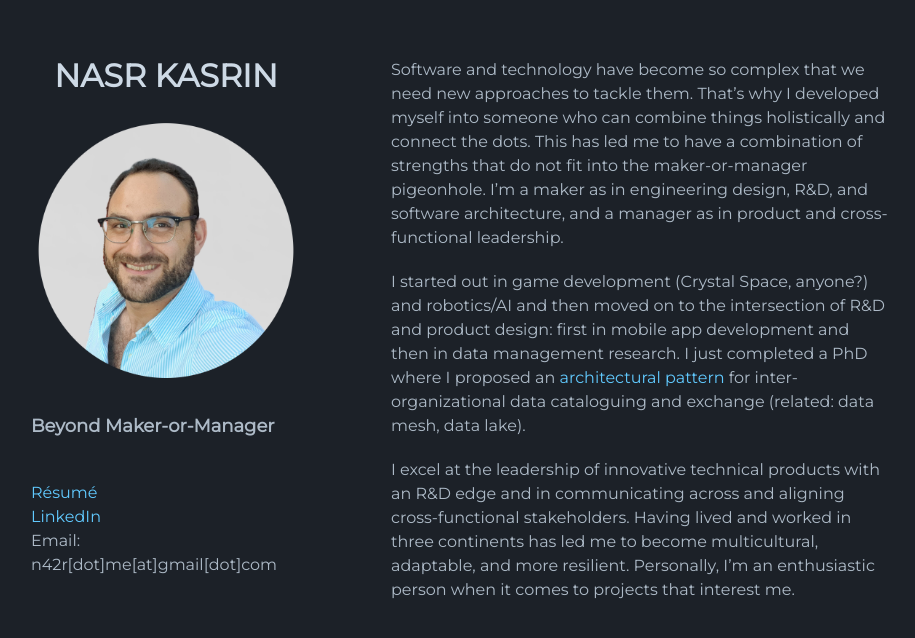
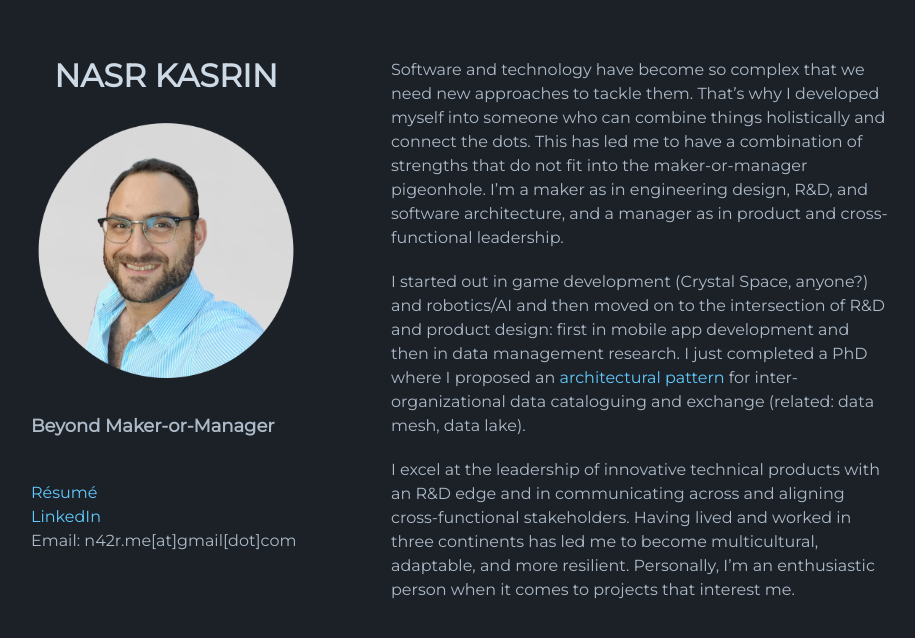
Before and after one commit to n42r/n42r.github.io, a Jekyll site: the page built from index.md, in a window 1280 px wide. Shown: the top 638 px of the page, without its empty margins (179-1094 px from the left). Built offline with Jekyll 4.4.1, drawn with Linux system fonts in a browser that asks for light colours; the repository's description, which GitHub fills in, is left out.

Commit message:
mail fix

```diff
--- a/_config.yml
+++ b/_config.yml
@@ -3,7 +3,7 @@ show_downloads: false
 theme: jekyll-theme-minimal
 title: NASR KASRIN
 roles: Beyond Maker-or-Manager
-email: n42r[dot]me[at]gmail[dot]com
+email: n42r.me[at]gmail[dot]com
 linkedin: nkasrin
 german: index_de
 resume_url: https://raw.githubusercontent.com/n42r/n42r.github.io/main/assets/pdf/kasrin-resume.pdf
```
